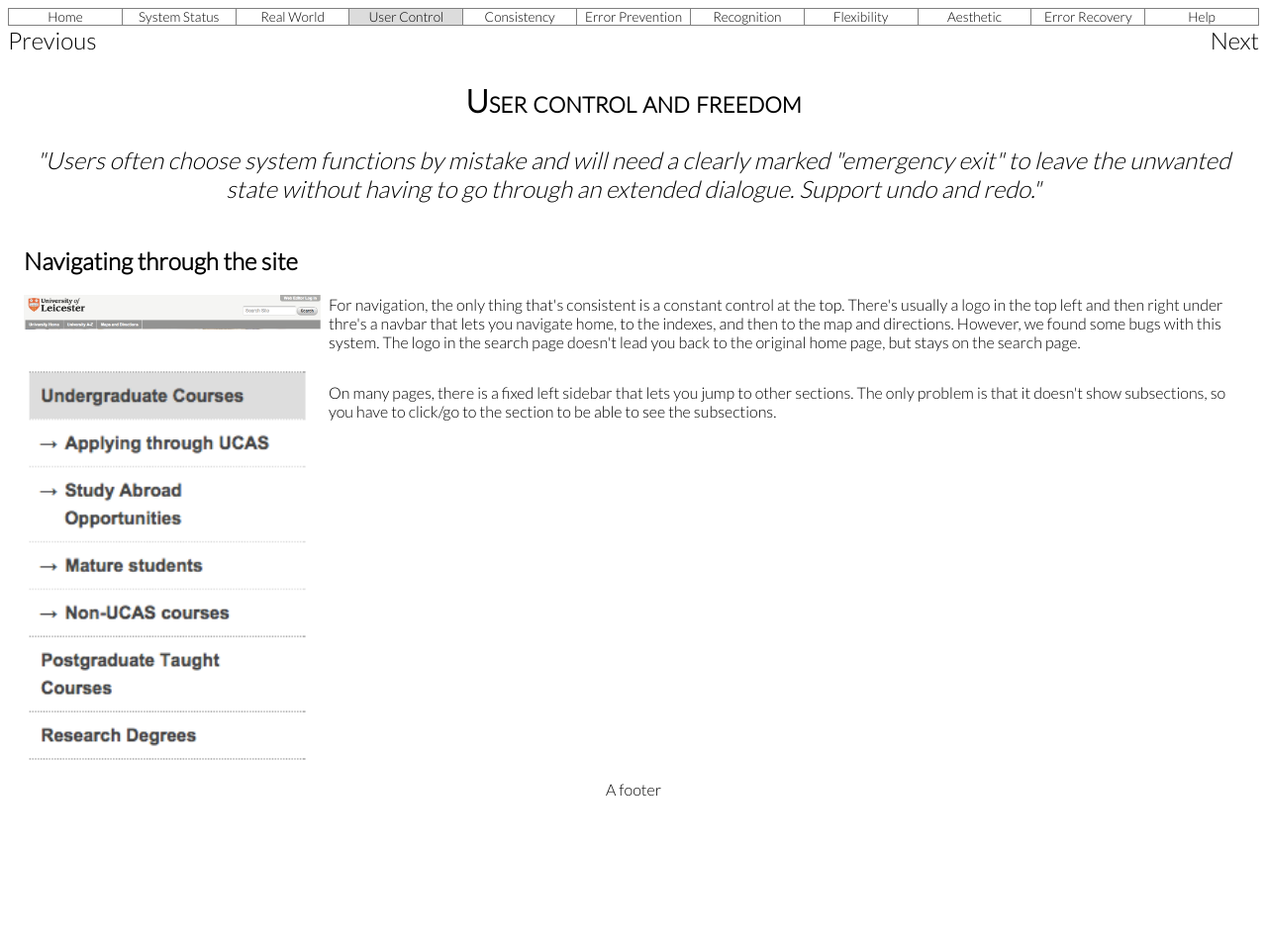
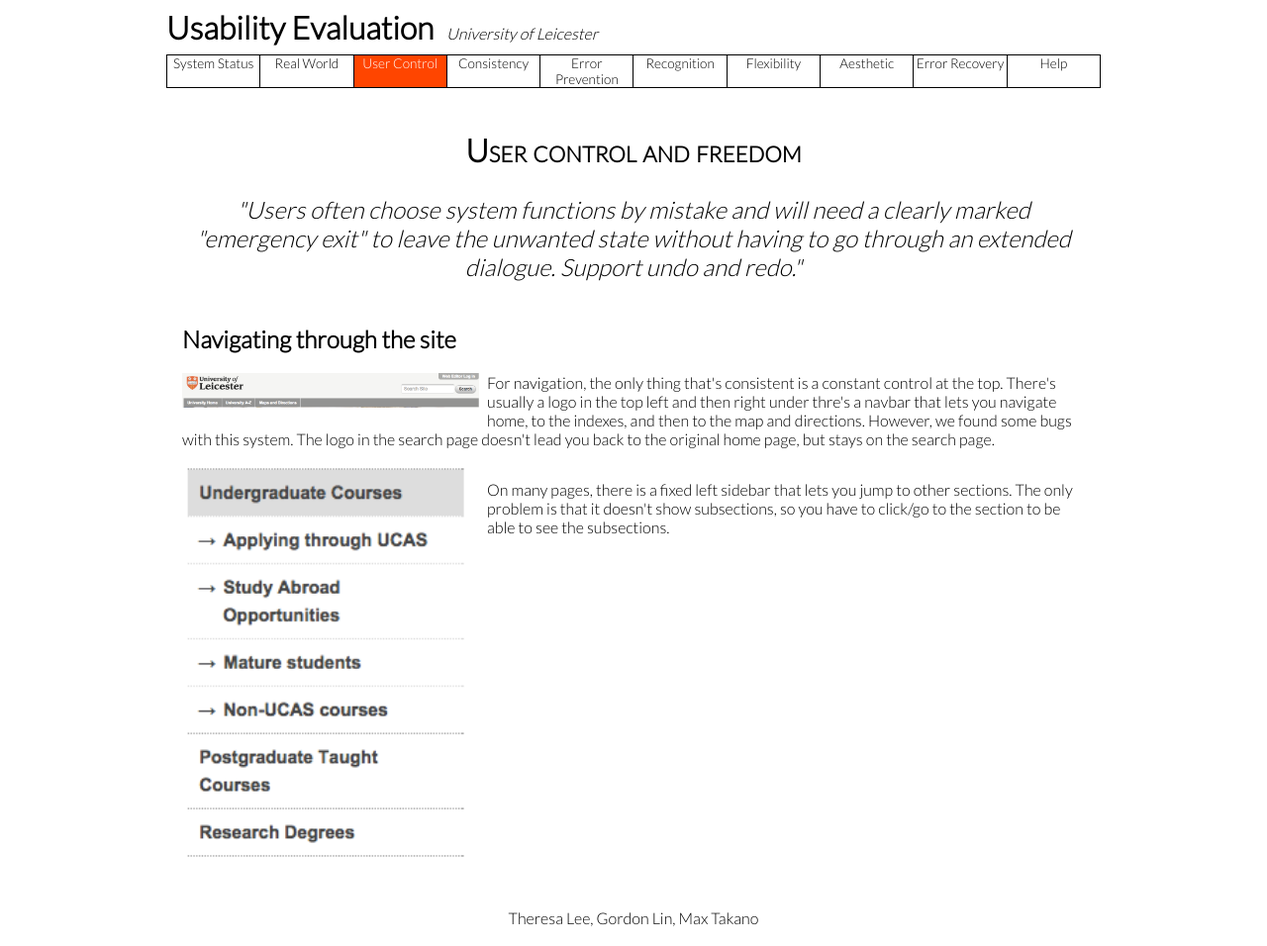
Before and after one commit to onionpancakes/UsabilityEvaluation, a plain HTML site: page h3.html in a window 1280 px wide. Shown: the whole page at 99% size. Before the commit the page ends 815 px from the top, so only its background shows below. Drawn offline with nearby package versions, Linux system fonts and the light colour scheme.

Commit message:
Style changes

```diff
--- a/css/style.css
+++ b/css/style.css
@@ -5,6 +5,9 @@
 body {
 	min-width: 52em;
 	font-family: 'Lato', sans-serif;
+
+	padding-left: 10em;
+	padding-right: 10em;
 }
 
 a, a:link, a:visited {
@@ -12,58 +15,60 @@
 	color: black;
 }
 
+/* Header */
+header {
+	background-color: white;
+	color:black;
+}
+	header a, header a:link, header a:visited {
+		color: black;
+	}
+
+/* Title */
+.title {
+	margin-bottom: 0.5em;
+}
+	.title h1{
+		display: inline;
+		padding-right: 0.3em;
+	}
+	.title img {
+		height: 100%;
+	}
+
 /* Navbar */
 .index {
+	display: -webkit-box;
 	display: flex;
 	text-align: center;
 }
 	.index * {
+		display: block;
+		-webkit-box-flex: 1;
 		flex: 1 1 5em;
 		font-size: 0.85em;
 
 		border-width: 1px 1px 1px 0px;
-		border-color: grey;
 		border-style: solid;
-
+		border-color: black;
 	}
 	.index *:first-child {
 		border-width: 1px 1px 1px 1px;
 	}
+	.index .active {
+		background-color: orangered;
+		color: white;
+	}
 	.index a:hover {
-		color: firebrick;
-		background-color: rgba(200, 0, 0, 0.2);
+		background-color: orangered;
+		color: white;
 	}
-
-.navigation {
-	display: flex;
-	justify-content: space-between;
-	font-size: 1.5em;
-}
-	.navigation * {
-		flex: 1 1 10em;
-	}
-	.navigation *:nth-child(2) {
-		/* Sets the next link to be right justified */
-		text-align: right;
-	}
-	.navigation a:hover {
-		color: firebrick;
-		background: linear-gradient(to right, rgba(200, 0, 0, 0.2), rgba(200, 0, 0, 0.0));
-	}
-	.navigation a:hover:nth-child(2) {
-		color: firebrick;
-		background: linear-gradient(to left, rgba(200, 0, 0, 0.2), rgba(200, 0, 0, 0.0));
-	}
-
-.active {
-	background-color: gainsboro;
-}
 
 /* Article */
 article {
 	overflow: auto;
-	padding-left: 1em;
-	padding-right: 1em;
+	padding: 1em;
+
 }
 	article h1 {
 		font-variant: small-caps;
@@ -72,6 +77,10 @@
 	}
 	article > h2 {
 		text-align: center;
+	}
+	article .front_page_img {
+		width: 100%;
+		height: auto;
 	}
 
 .quote {
@@ -115,6 +124,7 @@
 }
 
 .image_group {
+	display: -webkit-box;
 	display: flex;
 }
 
@@ -125,4 +135,5 @@
 /* Footer */
 footer {
 	text-align: center;
+	padding: 1em;
 }
--- a/h3.html
+++ b/h3.html
@@ -13,8 +13,13 @@
 </head>
 <body>
 	<header>
+		<div class="title">
+			<a href="index.html">
+				<h1>Usability Evaluation</h1>
+				<em>University of Leicester</em>
+			</a>
+		</div>
 		<nav class="index">
-			<a href="index.html">Home</a>
 			<a href="h1.html">System Status</a>
 			<a href="h2.html">Real World</a>
 			<a class="active" href="h3.html">User Control</a>
@@ -25,10 +30,6 @@
 			<a href="h8.html">Aesthetic</a>
 			<a href="h9.html">Error Recovery</a>
 			<a href="h10.html">Help</a>
-		</nav>
-		<nav class="navigation">
-			<a href="h2.html">Previous</a>
-			<a href="h4.html">Next</a>
 		</nav>
 	</header>
 	<main>
@@ -57,7 +58,7 @@
 		</article>
 	</main>
 	<footer>
-		A footer
+		Theresa Lee, Gordon Lin, Max Takano
 	</footer>
 </body>
 </html>
```
Also changed, not shown: h1.html (+7 -6 lines), h10.html (+7 -6 lines), h2.html (+7 -6 lines), h4.html (+7 -6 lines), h5.html (+7 -6 lines), h6.html (+7 -6 lines), h7.html (+7 -6 lines), h8.html (+7 -6 lines), h9.html (+7 -6 lines), index.html (+9 -17 lines), 1 other file.
